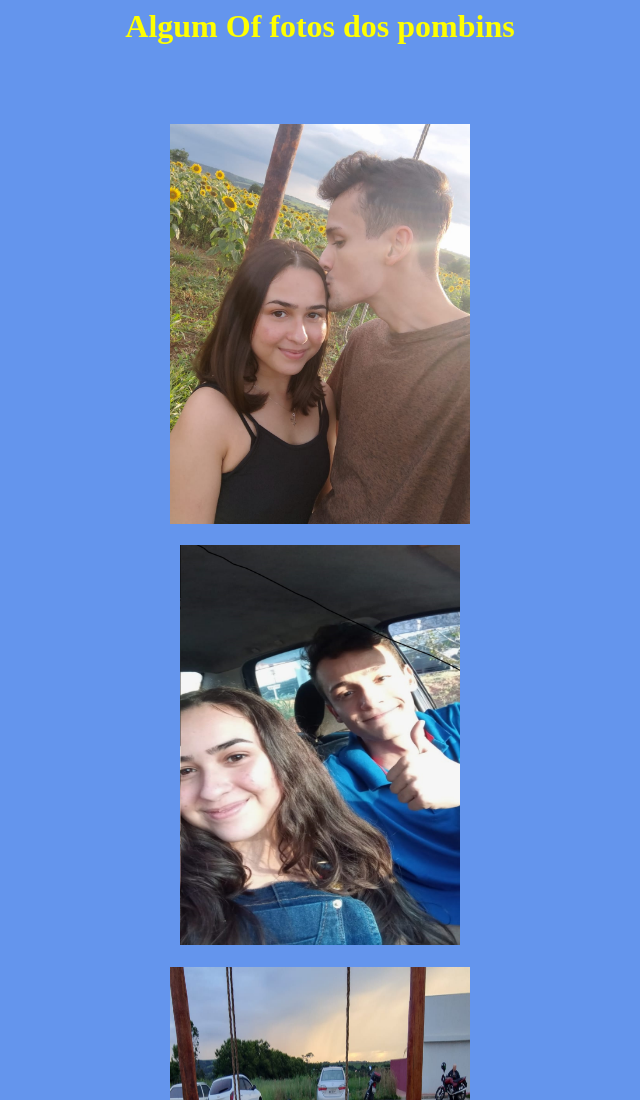
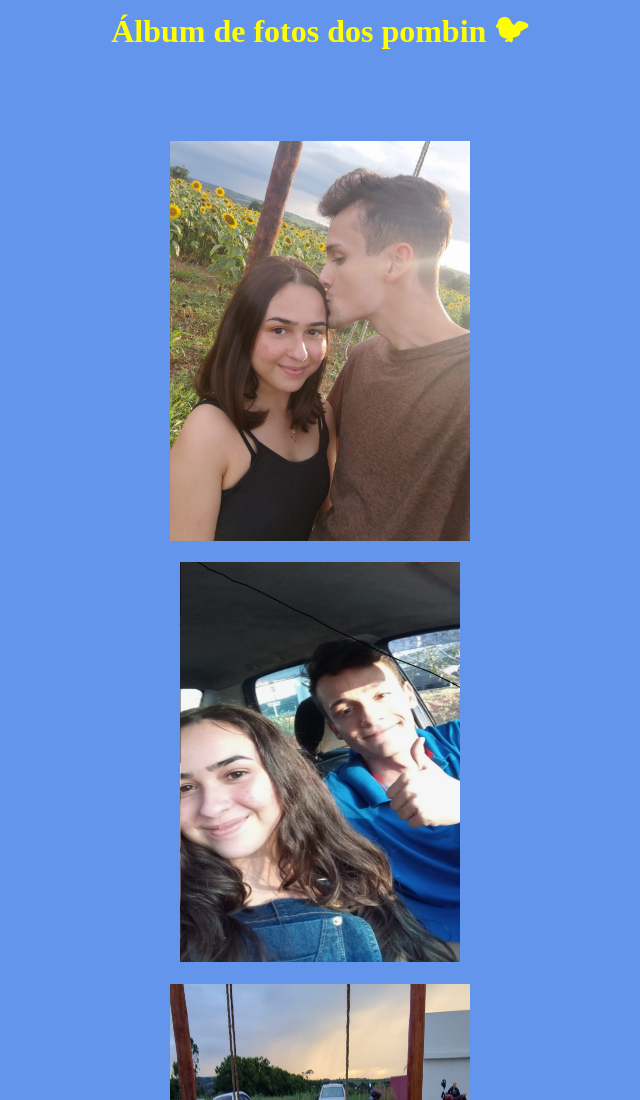
Before and after one commit to michaelfranca123/albummikay, a plain HTML site: page index.html in a window 1280 px wide. Shown: the top 1100 px of the page, without its empty margins (320-960 px from the left). Drawn offline with Linux system fonts and the light colour scheme.

Commit message:
Update index.html

```diff
--- a/index.html
+++ b/index.html
@@ -8,7 +8,7 @@
 <font color="yellow">
 
 
-  <h1> Algum Of fotos dos pombins</h1>
+  <h1> Álbum de fotos dos pombin 🐦︎</h1>
 <br>
 <br>
 <figure>
```
